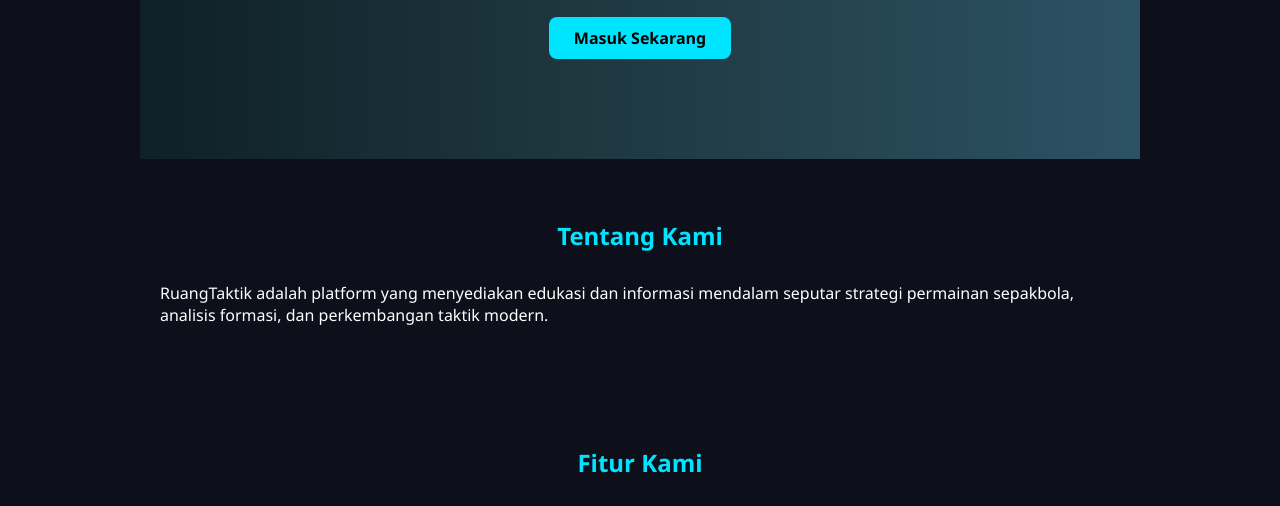
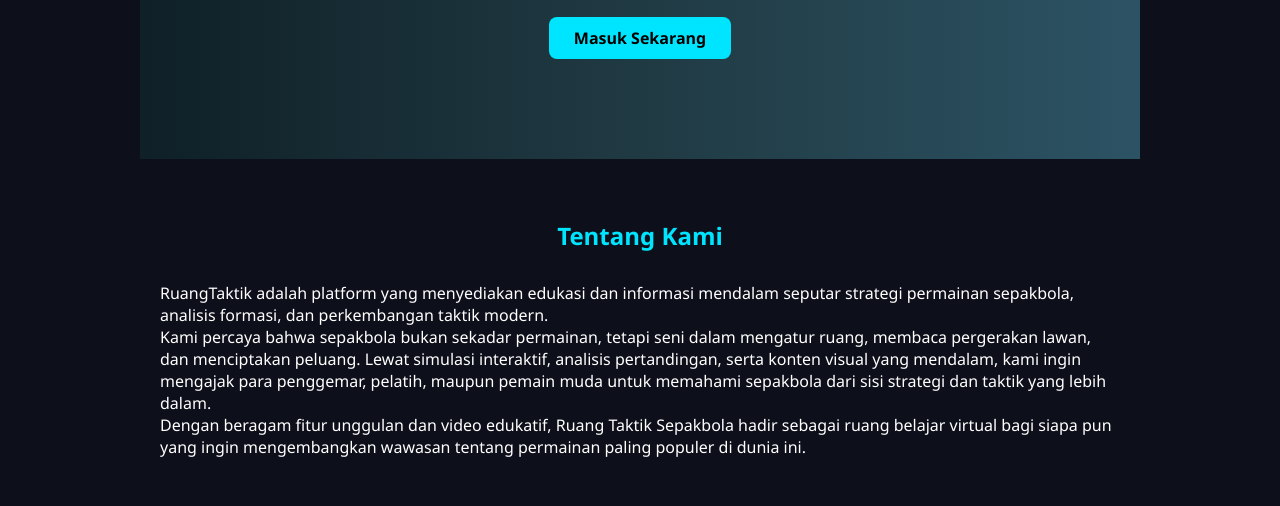
Before and after one commit to yufromeast/webbayu, a plain HTML site: page index.html in a window 1280 px wide. Shown: the part 258-764 px from the top of the page. Drawn offline with Linux system fonts and the light colour scheme.

Commit message:
Update index.html

```diff
--- a/index.html
+++ b/index.html
@@ -28,6 +28,8 @@
   <section id="tentang">
     <h2>Tentang Kami</h2>
     <p>RuangTaktik adalah platform yang menyediakan edukasi dan informasi mendalam seputar strategi permainan sepakbola, analisis formasi, dan perkembangan taktik modern.</p>
+    <p>Kami percaya bahwa sepakbola bukan sekadar permainan, tetapi seni dalam mengatur ruang, membaca pergerakan lawan, dan menciptakan peluang. Lewat simulasi interaktif, analisis pertandingan, serta konten visual yang mendalam, kami ingin mengajak para penggemar, pelatih, maupun pemain muda untuk memahami sepakbola dari sisi strategi dan taktik yang lebih dalam.</p>
+    <p>Dengan beragam fitur unggulan dan video edukatif, Ruang Taktik Sepakbola hadir sebagai ruang belajar virtual bagi siapa pun yang ingin mengembangkan wawasan tentang permainan paling populer di dunia ini.</p>
   </section>
 
   <section id="fitur">
```
